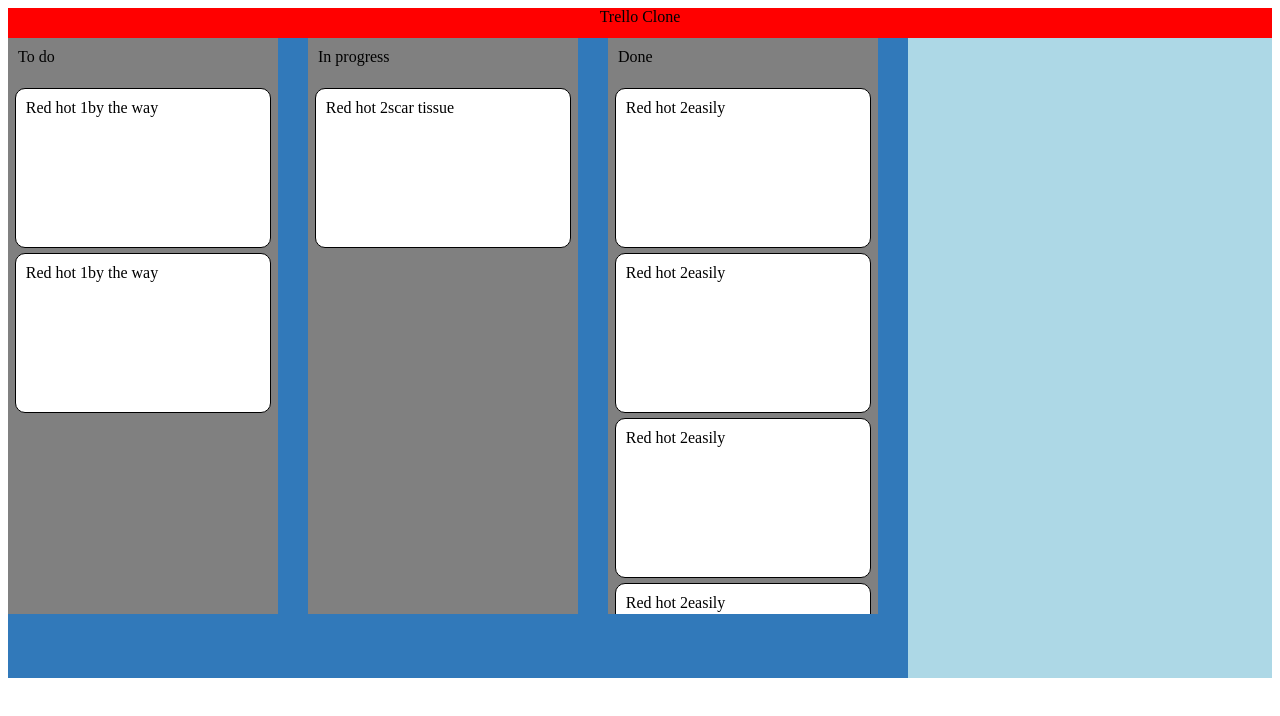
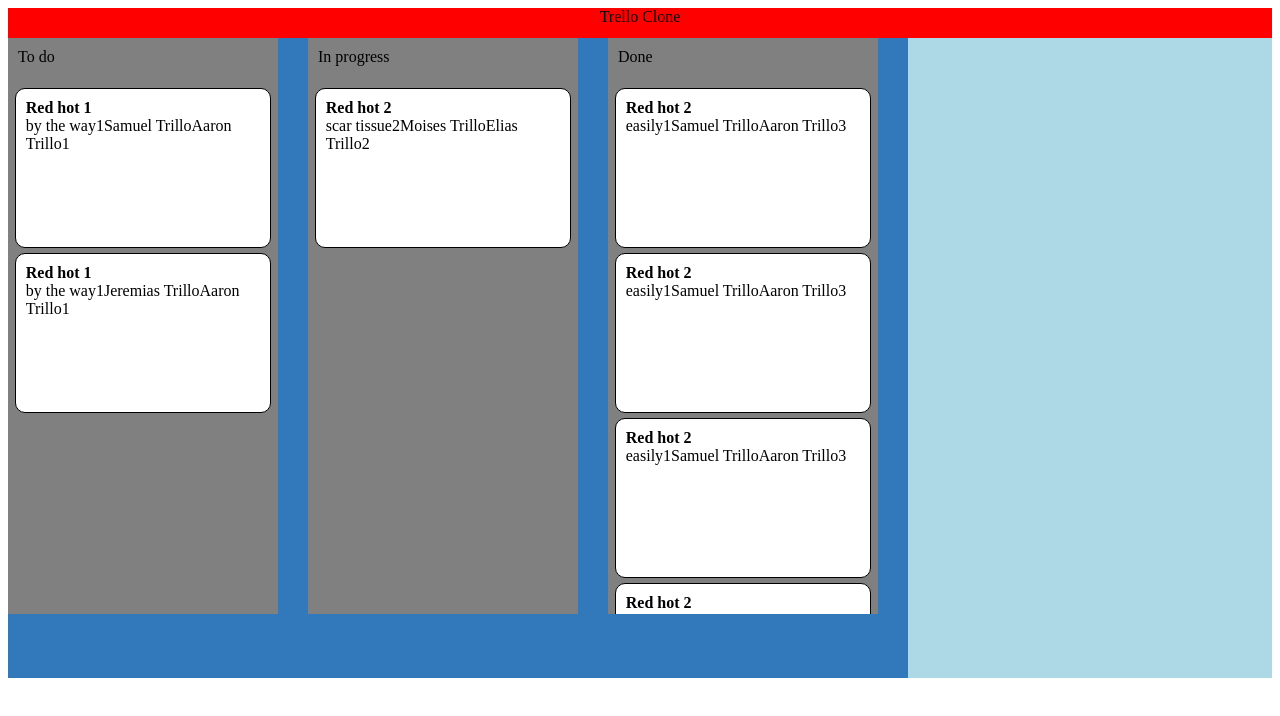
Before and after one commit to samueltrillo/trello-clone, a React (Create React App) app: page / in a window 1280 px wide. Shown: the top 716 px of the page. Built offline with nearby package versions, Linux system fonts and the light colour scheme.

Commit message:
Some props added to card component

```diff
--- a/src/components/main-component/columns/columns.tsx
+++ b/src/components/main-component/columns/columns.tsx
@@ -17,8 +17,7 @@
                             card.cardColumnId === columnId
                             ?
                                 <MainCard
-                                    cardTitle = {card.cardTitle}
-                                    description = {card.description}
+                                    {...card}
                                 />
                             :
                             undefined
--- a/src/components/shared-components/card/card.tsx
+++ b/src/components/shared-components/card/card.tsx
@@ -1,14 +1,27 @@
 import React from 'react';
-import { CardContainer } from './styled';
+import * as Styled from './styled';
 import { CardProps } from './types';
 
-const MainCard: React.FC<CardProps> = ({cardTitle, description}) => {
+const MainCard: React.FC<CardProps> = ({
+    cardTitle,
+    description,
+    priority,
+    reportedBy,
+    assingedTo,
+    cardColumnId
+}) => {
     return (
         <div>
-            <CardContainer>
-                {cardTitle}
-                {description}
-            </CardContainer>
+            <Styled.CardContainer>
+                <Styled.TitleContainer>
+                    {cardTitle}
+                </Styled.TitleContainer>
+                    {description}
+                    {priority}
+                    {reportedBy}
+                    {assingedTo}
+                    {cardColumnId}
+            </Styled.CardContainer>
         </div>
     );
 };
--- a/src/components/shared-components/card/styled.ts
+++ b/src/components/shared-components/card/styled.ts
@@ -9,3 +9,6 @@
     height: 20vh;
     background-color: white;
 `
+export const TitleContainer = styled.div`
+    font-weight: bold;
+`;
--- a/src/components/shared-components/card/types.ts
+++ b/src/components/shared-components/card/types.ts
@@ -1,4 +1,8 @@
 export interface CardProps {
     cardTitle?: string;
     description?: string;
+    priority: number;
+    reportedBy: string;
+    assingedTo: string;
+    cardColumnId: string;
 }
--- a/src/mocks/cards.ts
+++ b/src/mocks/cards.ts
@@ -3,45 +3,72 @@
         cardTitle: 'Red hot 1',
         description: 'by the way',
         cardColumnId: '1',
+        priority: 1,
+        reportedBy: 'Samuel Trillo',
+        assingedTo: 'Aaron Trillo',
     },
        {
         cardTitle: 'Red hot 1',
         description: 'by the way',
         cardColumnId: '1',
+        priority: 1,
+        reportedBy: 'Jeremias Trillo',
+        assingedTo: 'Aaron Trillo',
     },
     {
         cardTitle: 'Red hot 2',
         description: 'scar tissue',
         cardColumnId: '2',
+        priority: 2,
+        reportedBy: 'Moises Trillo',
+        assingedTo: 'Elias Trillo',
     },
     {
         cardTitle: 'Red hot 2',
         description: 'easily',
         cardColumnId: '3',
+        priority: 1,
+        reportedBy: 'Samuel Trillo',
+        assingedTo: 'Aaron Trillo',
     },
     {
         cardTitle: 'Red hot 2',
         description: 'easily',
         cardColumnId: '3',
+        priority: 1,
+        reportedBy: 'Samuel Trillo',
+        assingedTo: 'Aaron Trillo',
     },
     {
         cardTitle: 'Red hot 2',
         description: 'easily',
         cardColumnId: '3',
+        priority: 1,
+        reportedBy: 'Samuel Trillo',
+        assingedTo: 'Aaron Trillo',
     },
     {
         cardTitle: 'Red hot 2',
         description: 'easily',
         cardColumnId: '3',
+        priority: 2,
+        reportedBy: 'Samuel Trillo',
+        assingedTo: 'Aaron Trillo',
     },
     {
         cardTitle: 'Red hot 2',
         description: 'easily',
         cardColumnId: '3',
+        priority: 1,
+        reportedBy: 'Samuel Trillo',
+        assingedTo: 'Aaron Trillo',
     },
     {
         cardTitle: 'Red hot 2',
         description: 'easily',
         cardColumnId: '3',
+        priority: 1,
+        reportedBy: 'Samuel Trillo',
+        assingedTo: 'Aaron Trillo',
     },
 ];
```
